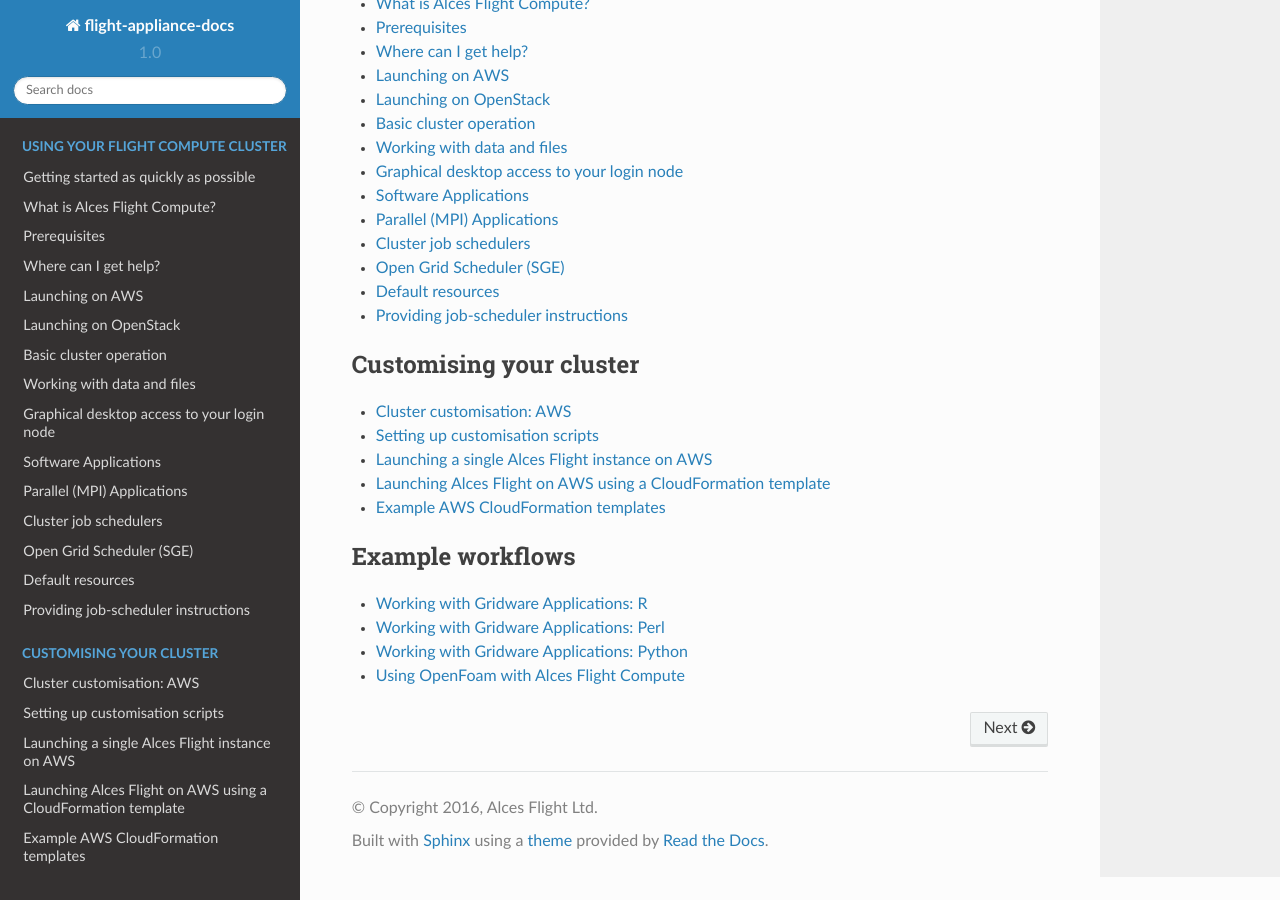
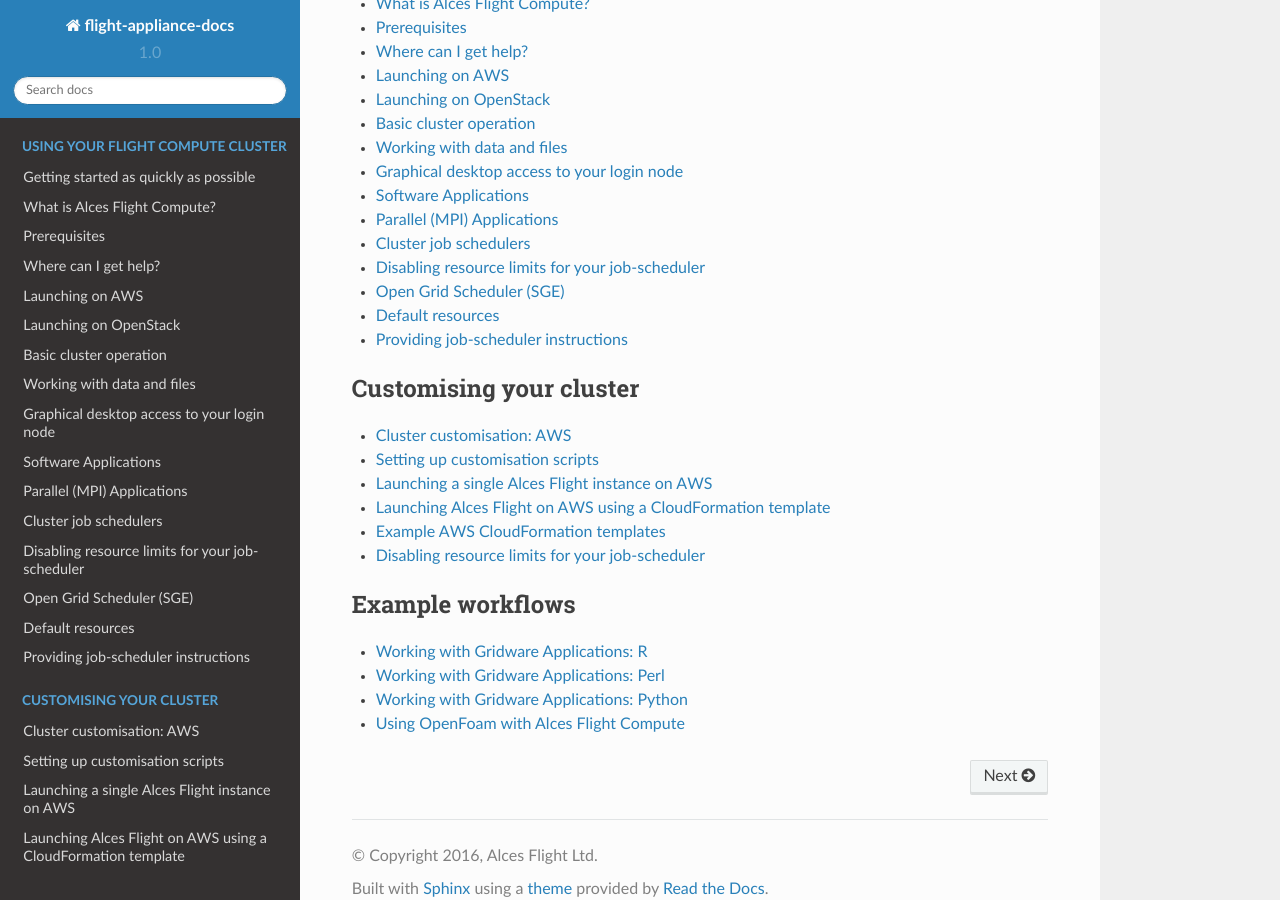
Before and after one commit to alces-software/flight-appliance-docs, a Sphinx documentation site: the page built from docs/source/index.rst, in a window 1280 px wide and 900 px high, scrolled down 839 px. Built offline with Sphinx 7.4.7 and the Read the Docs theme 2.0.0, drawn with Linux system fonts in a browser that asks for light colours; some of the changed lines change nothing that is shown.

Commit message:
Text on disabling SGE limits - fixes #23

```diff
--- a/docs/source/index.rst
+++ b/docs/source/index.rst
@@ -42,6 +42,7 @@
    customisation/*
    launch-aws/manual-launch
    launch-aws/template_launch
+   sge/disable_sge_limits
 
 .. toctree::
    :maxdepth: 1
--- /dev/null
+++ b/docs/source/sge/disable_sge_limits.rst
@@ -0,0 +1,75 @@
+.. _disable_sge_limits:
+
+Disabling resource limits for your job-scheduler
+################################################
+
+By default, an Alces Flight Compute cluster enables limits on the resources your jobs can use on the compute nodes of your cluster. These limits are designed to help protect the compute nodes from being overloaded, and help to promote efficient usage of your compute cluster. It is important to train HPC cluster users in requesting the right resources for their jobs, as this is a fundamental principle when working on shared HPC facilities, where users do not have the benefit of exclusive use.
+
+Experienced HPC cluster users working on a personal Alces Flight Compute cluster may prefer to disable the job-scheduler resource limits and manage compute node resources themselves. These instructions provide a guide to disabling the default limits for your compute cluster job scheduler.
+
+.. note:: Once scheduler resource limits are disabled, users must manually ensure that the compute node instances selected have enough resources to run the jobs submitted to the job-scheduler queue.
+
+Open-grid scheduler
+===================
+
+By default, your Alces Flight Compute cluster sets limits for the following properties of your compute jobs:
+
+ - Number of CPU cores
+ - Amount of memory per requested slot (measured per CPU core, or complete node)
+ - Run time (measured in seconds of node occupancy)
+
+
+
+Requesting more CPU cores for your job
+--------------------------------------
+
+The default number of CPU cores for your job is one. This setting is used in the absence of a Parallel Environment (PE) request and cannot be sensibly over-ridden. Users can however the job-scheduler to request a default parallel-environment by adding a job-scheduler instruction into their local ``$HOME/.sge_request`` file. For example; if a user wanted to ensure that all jobs requested the **SMP** parallel environment with 2 CPU-cores, they could add the following into their ``$HOME/.sge_request`` file:
+
+.. code:: bash
+
+  -pe smp 2
+
+.. note:: Job-scheduler instructions provided as parameters to the ``qsub`` command, or included in job-scripts are prioritised over the contents of your ``$HOME/.sge_request`` file.
+
+Use the command ``man sge_request`` for more information on configuring default settings for job submitted on your compute cluster.
+
+
+
+Disabling memory resource limits
+--------------------------------
+
+Users can follow the process below to disable memory limits for jobs running via the cluster job-scheduler.
+
+ 1 - Use the ``sudo -s`` command on the cluster login node to become the root user.
+ 2 - Run the command ``EDITOR=nano qconf -mc``
+ 3 - Using the ``nano`` editor, change the settings for the ``h_vmem`` entry so that:
+     - requestable is set to **NO**
+     - consumable is set to **NO**
+     - default is set to **0** (zero)
+ 4 - Press ``CTRL+X`` to exit the nano editor
+
+
+Once memory limits are disabled, cluster users can submit jobs without a ``-l h_vmem`` setting, allowing jobs to use as much memory as is available on their cluster compute nodes.
+
+.. note:: A job submitted via the job-scheduler that uses more memory than your compute node can provide may be automatically killed by Linux, or could in extreme cases cause your compute node to stop responding. Users must manually manage memory resources if memory resource limits are disabled in the cluster job scheduler.
+
+
+Disabling the default runtime limit
+-----------------------------------
+
+Submitted jobs automatically have a default runtime applied, unless overridden with the ``-l h_rt=`` parameter to ``qrsh`` or ``qsub`` on the command-line, or included as a job-scheduler instruction in your job-script.
+
+Users can optionally disable the default runtime limit for their cluster by following these steps:
+
+ 1 - Edit the system-wide grid-scheduler defaults file; for example, to use the nano editor, use the command:
+
+    ``nano $GRIDSCHEDULERDIR/etc/common/sge_request``
+
+ 2 - Remove the ``h_rt=24:00:00`` section at the end of the file
+
+ 3 - Save the file by pressing ``CTRL+X``
+
+
+Once the default runtime limit is disabled, cluster users can submit jobs without a ``-l h_rt=`` setting, allowing jobs to run forever until they complete or are terminated by the user.
+
+.. note:: A job submitted via the job-scheduler without a run-time limit will run forever until it naturally completes or is terminated by the user. Users should review their jobs to ensure that suitable infrastructure has been selected for long-running jobs, and may wish to setup billing alerts via their platform provider to ensure that run-away jobs are identified and stopped promptly.
--- a/docs/source/sge/sge.rst
+++ b/docs/source/sge/sge.rst
@@ -173,7 +173,7 @@
       ``total memory per node / total cores per node``
       e.g. with 36 core nodes that have 60GB of RAM, the default memory per job is set to around 1.5GB
 
-This documentation will explain how to change these limits to suit the jobs that you want to run. You can also disable these limits if you prefer to control resource allocation manually by yourself.
+This documentation will explain how to change these limits to suit the jobs that you want to run. You can also disable these limits if you prefer to control resource allocation manually by yourself - see :ref:`disable_sge_limits` for instructions.
 
 .. note:: Scheduler limits are automatically enforced - e.g. if your job exceeds the requested runtime or memory allocation, it will automatically be stopped.
 
```
